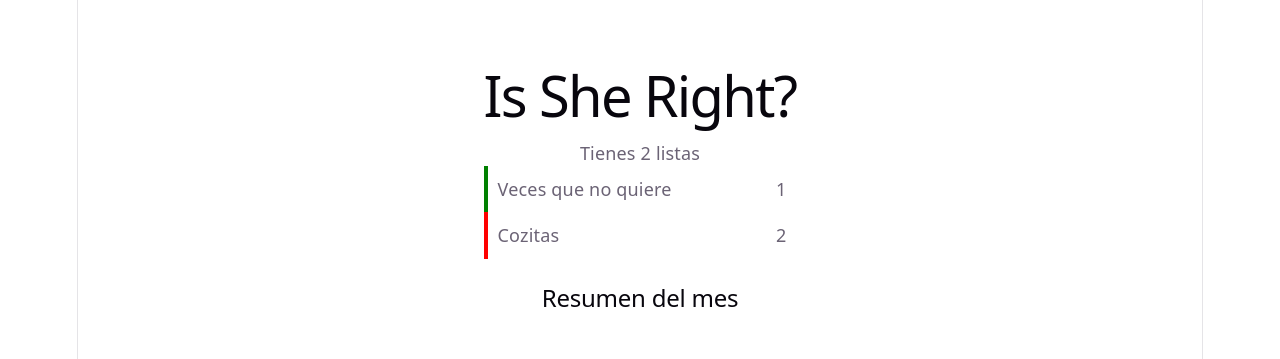
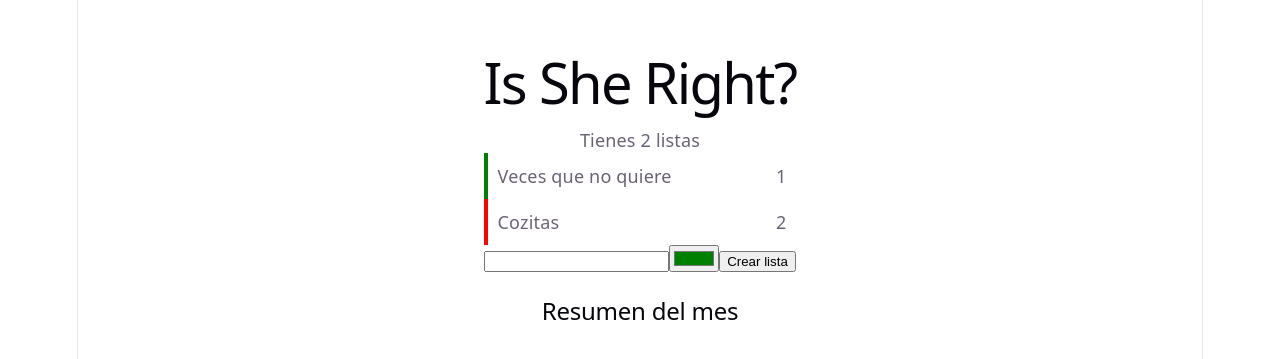
Before and after one commit to JuanAntonioVicente/is-she-right, a React (Vite) app: page / in a window 1280 px wide. Shown: the part 215-574 px from the top of the page. Built offline with nearby package versions, Linux system fonts and the light colour scheme.

Commit message:
Add ListForm with controlled inputs

```diff
--- a/src/App.jsx
+++ b/src/App.jsx
@@ -2,6 +2,7 @@ import { useState } from "react";
 import "./App.css";
 import Summary from "./components/Summary.jsx";
 import ListCard from "./components/ListCard.jsx";
+import ListForm from "./components/ListForm.jsx";
 
 function App() {
   const [listas, setListas] = useState([
@@ -22,6 +23,7 @@ function App() {
           {listas.map((lista) => (
             <ListCard key={lista.id} lista={lista} entradas={entradas} />
           ))}
+          <ListForm />
         </div>
         <Summary />
       </section>
--- a/src/components/ListForm.jsx
+++ b/src/components/ListForm.jsx
@@ -0,0 +1,14 @@
+import { useState } from "react";
+
+function ListForm() {
+    const [nombre, setNombre] = useState("");
+    const [color, setColor] = useState("#008000");
+    return (
+        <div>
+            <input type="text" value={nombre} onChange={(e) => setNombre(e.target.value)} />
+            <input type="color" value={color} onChange={(e) => setColor(e.target.value)} />
+            <button>Crear lista</button>
+        </div>
+    )
+}
+export default ListForm
--- a/src/components/Summary.jsx
+++ b/src/components/Summary.jsx
@@ -1,7 +1,7 @@
 function Summary() {
     return (
         <>
-        <h2>Resumen del mes</h2>
+            <h2>Resumen del mes</h2>
         </>
     );
 }
```
